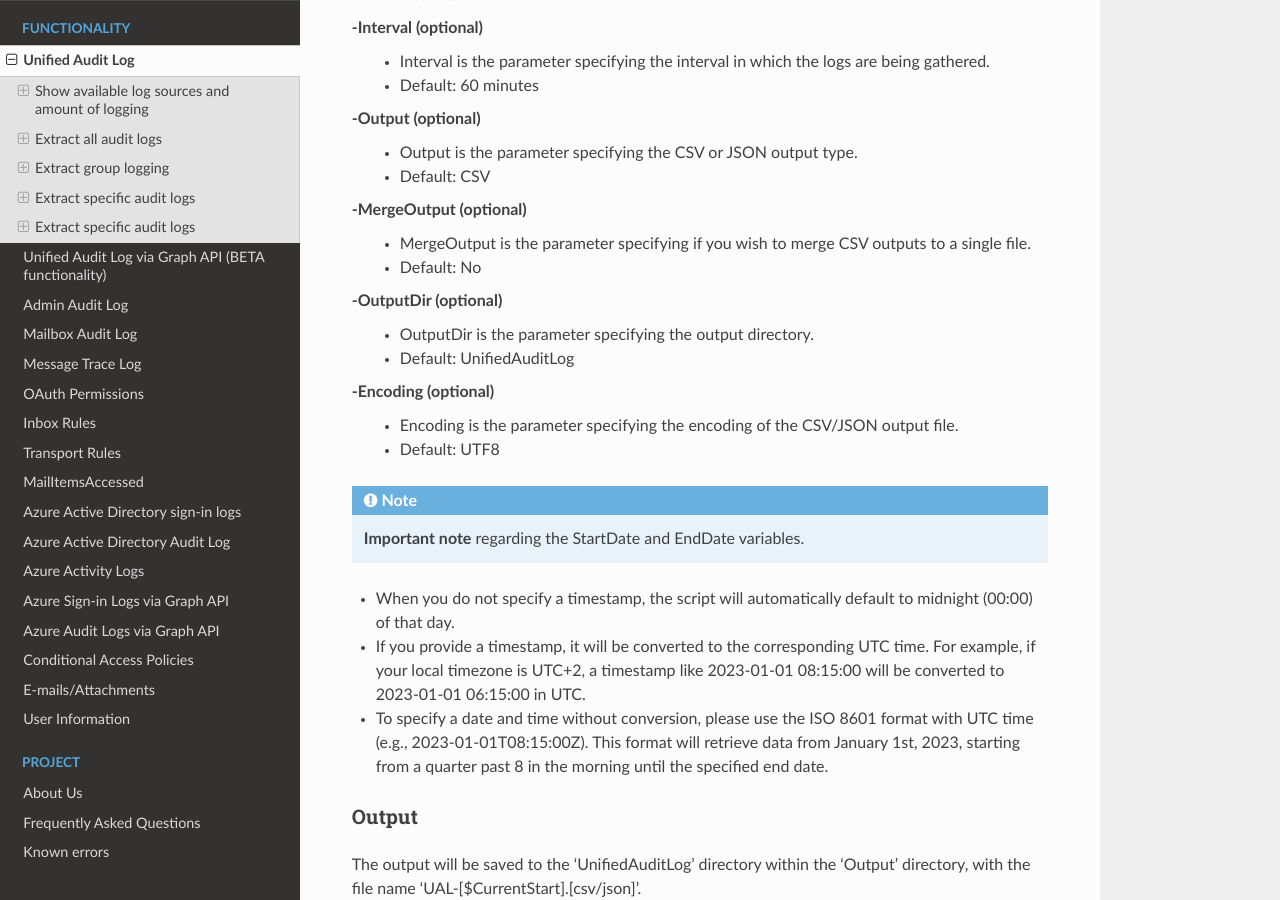
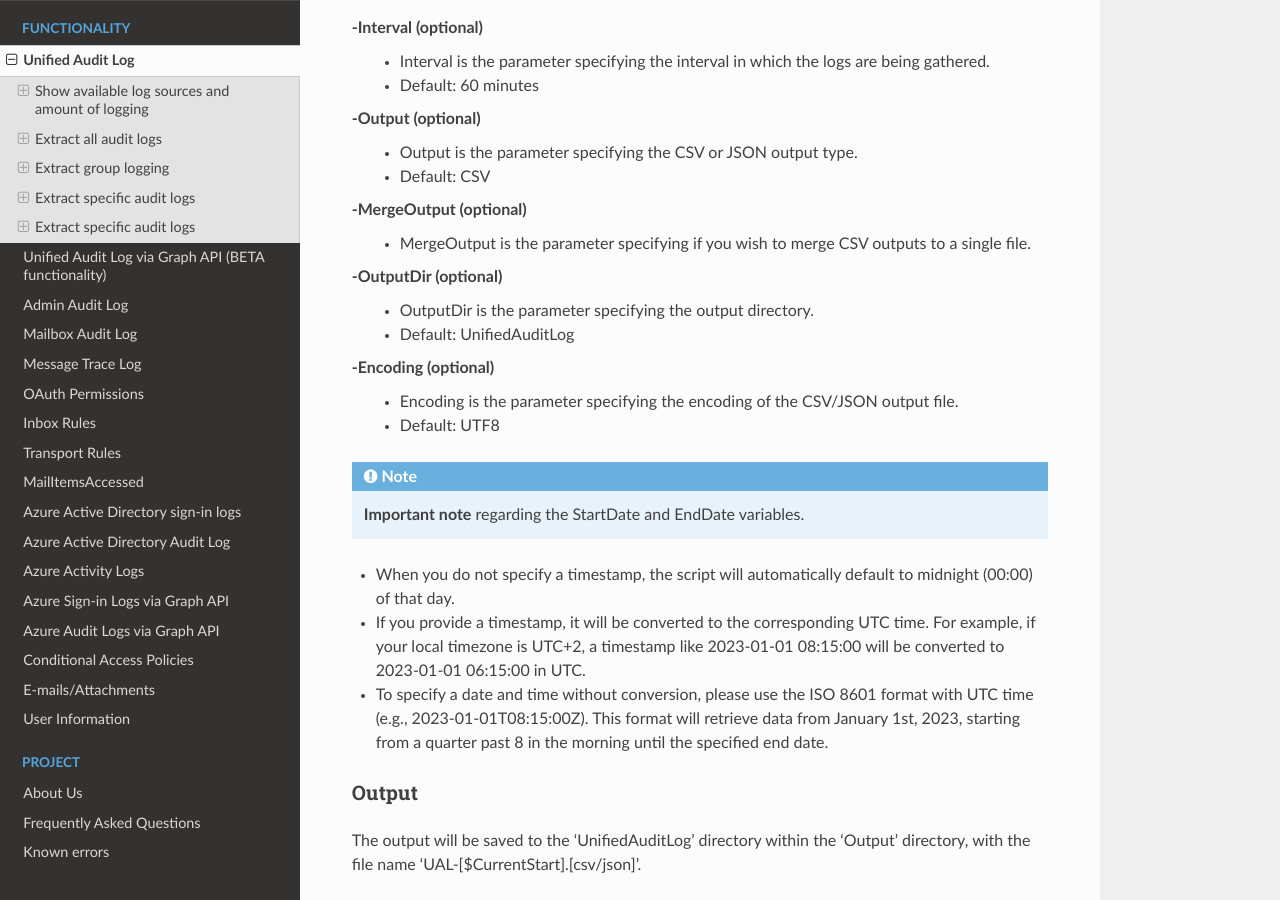
Before and after one commit to invictus-ir/Microsoft-Extractor-Suite, a Sphinx documentation site: the page built from docs/source/functionality/UnifiedAuditLog.rst, in a window 1280 px wide and 900 px high, scrolled down 2920 px. Built offline with Sphinx 7.4.7 and the Read the Docs theme 2.0.0, drawn with Linux system fonts in a browser that asks for light colours; some of the changed text lies outside the part shown.

Commit message:
Update 1.3.4
- Fixed a bug reported by Camel0101 where the number of log entries is not displayed in the Get-UALStatistics command.
- Fixed a bug reported by SecurityAura where LogFile.txt gives errors when the default Output directory is not present.
- Fixed an issue where the MergeOutput flag is not working correctly for Get-UALGroup and Get-UALSpecific.
- As requested by evild3ad, the LastUpdatedDateTime has been added to the Get-MFA command.

```diff
--- a/docs/source/conf.py
+++ b/docs/source/conf.py
@@ -6,8 +6,8 @@
 copyright = 'Copyright (c) 2024 Invictus Incident Response'
 author = 'Joey Rentenaar & Korstiaan Stam'
 
-release = '1.3.3'
-version = '1.3.3'
+release = '1.3.4'
+version = '1.3.4'
 
 # -- General configuration
 
--- a/docs/source/functionality/UnifiedAuditLog.rst
+++ b/docs/source/functionality/UnifiedAuditLog.rst
@@ -115,7 +115,6 @@
 
 -MergeOutput (optional)
     - MergeOutput is the parameter specifying if you wish to merge CSV outputs to a single file.
-    - Default: No
 
 -OutputDir (optional)
     - OutputDir is the parameter specifying the output directory.
@@ -271,7 +270,6 @@
 
 -MergeOutput (optional)
     - MergeOutput is the parameter specifying if you wish to merge CSV outputs to a single file.
-    - Default: No
 
 -OutputDir (optional)
     - OutputDir is the parameter specifying the output directory.
@@ -351,7 +349,6 @@
 
 -MergeOutput (optional)
     - MergeOutput is the parameter specifying if you wish to merge CSV outputs to a single file.
-    - Default: No
 
 -OutputDir (optional)
     - OutputDir is the parameter specifying the output directory.
```
Also changed, not shown: 8 other files.
